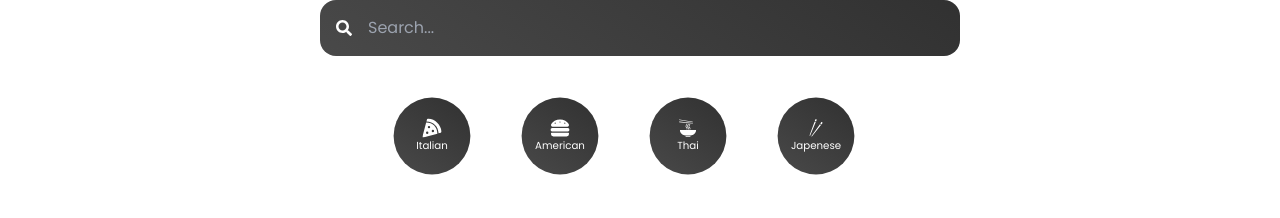
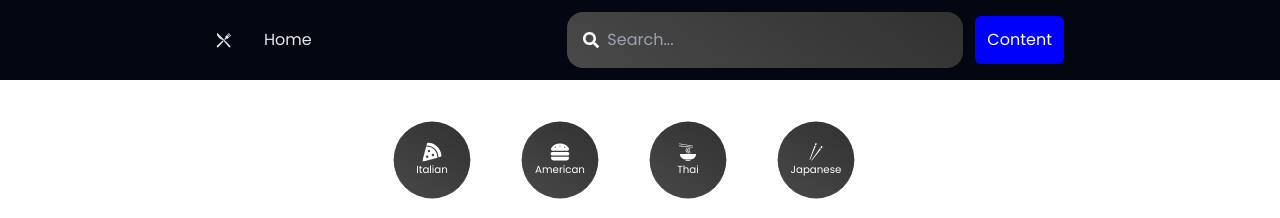
Before and after one commit to mjmajlesi/resipe-website, a React (Create React App) app: page / in a window 1280 px wide. Shown: the top 218 px of the page. Built offline with nearby package versions, Linux system fonts and the light colour scheme; no server answers.

Commit message:
The last update for Ux website

```diff
--- a/src/App.tsx
+++ b/src/App.tsx
@@ -1,22 +1,29 @@
 import React from 'react';
 import './App.css';
-import {Route , Routes } from 'react-router-dom';
+import {Route , Routes, useLocation } from 'react-router-dom';
 import Main from './pages/Main';
 import Cuisine from './pages/Cuisine';
 import Category from './components/Category';
 import Searched from './components/Searched';
 import Recipe from './pages/Recipe';
+import {AnimatePresence} from 'framer-motion'
+import NavBar from './components/NavBar';
 
 function App() {
+  const location = useLocation();
   return (
     <>
+    <NavBar />
     <Category />
-      <Routes>
-        <Route element={<Main />} path='/'  />
+    <AnimatePresence mode='wait'>
+      <Routes location={location} key={location.pathname}>
+        <Route element={<Main />} path='/'/>
         <Route element={<Cuisine />} path='/cuisine/:type' />
         <Route element={<Searched />} path='/searched/:search' />
         <Route element={<Recipe />} path='/recipe/:name' />
+        <Route element={<Recipe />} path='/cuisine/:type/recipe/:name' />
       </Routes>
+      </AnimatePresence>
     </>
   );
 }
--- a/src/components/Carts.tsx
+++ b/src/components/Carts.tsx
@@ -6,8 +6,10 @@ import { Link } from 'react-router-dom';
 export default function Carts({ title, image, id }: Irecipes) {
     return (
         <SCarts>
+            <Link to={`/recipe/${id}`}>
                 <img className='rounded-2xl w-full' src={image} alt={title} />
                 <h4 className='line-clamp-1 text-center p-4 '>{title}</h4>
+            </Link>
         </SCarts>
     )
 }
--- a/src/components/Category.tsx
+++ b/src/components/Category.tsx
@@ -4,18 +4,16 @@ import { GiNoodles, GiChopsticks } from 'react-icons/gi'
 import Container from './container';
 import { NavLink } from 'react-router-dom';
 import styled from 'styled-components';
-import Search from './Search';
 function Category() {
     return (
         <>
-        <Search />
         <Container>
             <div className='flex justify-center my-8'>
-                <LinkStyle className={'flex flex-col items-center justify-center rounded-lg mr-8'} to={'/cuisine/italian'}>
+                <LinkStyle className={'flex flex-col items-center justify-center rounded-lg mr-8'} to={'/cuisine/Italian'}>
                     <FaPizzaSlice className=' text-white' />
                     <h4>Italian</h4>
                 </LinkStyle>
-                <LinkStyle className={'flex flex-col items-center justify-center rounded-lg mr-8'}  to={'/cuisine/american'}>
+                <LinkStyle className={'flex flex-col items-center justify-center rounded-lg mr-8'}  to={'/cuisine/American'}>
                     <FaHamburger />
                     <h4>American</h4>
                 </LinkStyle>
@@ -23,9 +21,9 @@ function Category() {
                     <GiNoodles />
                     <h4>Thai</h4>
                 </LinkStyle>
-                <LinkStyle className={'flex flex-col items-center justify-center rounded-lg mr-8'}  to={'/cuisine/japenese'}>
+                <LinkStyle className={'flex flex-col items-center justify-center rounded-lg mr-8'}  to={'/cuisine/Japanese'}>
                     <GiChopsticks />
-                    <h4>Japenese</h4>
+                    <h4>Japanese</h4>
                 </LinkStyle>
             </div>
         </Container>
--- a/src/components/NavBar.tsx
+++ b/src/components/NavBar.tsx
@@ -1,17 +1,21 @@
 import React from 'react'
 import Container from './container'
 import Button from './buttuns'
+import {GiKnifeFork} from "react-icons/gi";
+import Search from './Search';
+import { Link } from 'react-router-dom';
 function NavBar() {
   return (
     <section className='bg-gray-950 text-gray-200'>
         <Container>
-        <div className='flex justify-between items-center flex-wrap gap-8 p-6'>
-            <span className='font-bold text-lg'>MJM</span>
+        <div className='flex items-center justify-between flex-wrap gap-8 px-6 py-3'>
             <div className='flex items-center gap-8 flex-wrap'>
-                <a className='buttun' href="#aboutUs">about Us</a>
-                <a className='buttun' href="#contentUs">content Us</a>
-                <a className='buttun' href="#Get Starded">Get Starded</a>
-                <Button className='p-3' variant='login'>
+            <GiKnifeFork />
+                <Link className='buttun' to={'/'} >Home</Link>
+            </div>
+            <div className='flex items-center gap-3 flex-wrap'>
+              <Search />
+              <Button className='p-3' variant='login'>
                     <a href='mailto:mohammadjavadmajlesi313@gmail.com'>Content</a>
                 </Button>
             </div>
--- a/src/components/Search.tsx
+++ b/src/components/Search.tsx
@@ -21,19 +21,16 @@ function Search() {
 
 
 const FormStyle = styled.form`
-    margin: 0rem 20rem;
     div{
         position: relative;
-        width: 100%;
     }
     input{
         border: none;
         background : linear-gradient(35deg , #494949 , #313131);
         border-radius : 1rem ;
-        padding: 1rem 3rem ;
+        padding: 1rem 2.5rem ;
         font-size: 1rem;
         color: white;
-        width: 100%;
     }
     svg{
         position: absolute;
--- a/src/pages/Cuisine.tsx
+++ b/src/pages/Cuisine.tsx
@@ -21,20 +21,23 @@ function Cuisine() {
     return (
         <Container>
             <h1 className='text-center font-bold text-xl my-6'> {params.type}</h1>
-            <Grid>
+            <Grid
+                animate={{ opacity: 1 }}
+                initial={{ opacity: 0 }}
+                exit={{ opacity: 0 }}
+                transition={{ duration: 0.5 }}
+            >
                 {Cuisine.map((items) => (
-                    <Link to={`/recipe/${items.id}`}>
-                        <Carts key={items.id}
-                            {...items}
-                        />
-                    </Link>
+                    <Carts key={items.id}
+                        {...items}
+                    />
                 ))}
             </Grid>
         </Container>
     )
 }
 
-export const Grid = styled.div`
+export const Grid = styled(motion.div)`
 display : grid;
 grid-template-columns : repeat(auto-fit , minmax(20rem , 1fr));//
 grid-gap : 3rem;
--- a/src/pages/Main.tsx
+++ b/src/pages/Main.tsx
@@ -1,13 +1,18 @@
 import Populer from '../components/Populer';
 import Veggie from '../components/veggie';
-import React from 'react'
+import { motion } from "framer-motion"
 
 function Main() {
   return (
-    <div>
-        <Populer />
-        <Veggie />
-    </div>
+    <motion.div
+      animate={{ opacity: 1 }}
+      initial={{ opacity: 0 }}
+      exit={{ opacity: 0 }}
+      transition={{ duration: 0.5 }}
+    >
+      <Populer />
+      <Veggie />
+    </motion.div>
   )
 }
 
--- a/src/pages/Recipe.tsx
+++ b/src/pages/Recipe.tsx
@@ -29,7 +29,7 @@ function Recipe() {
     getInformation(params.name).then((res) => (
       Setvaluerecipe(res)
     ))
-  }, [])
+  }, [params.name])
   return (
     <Container>
       <Datialrecipe>
```
